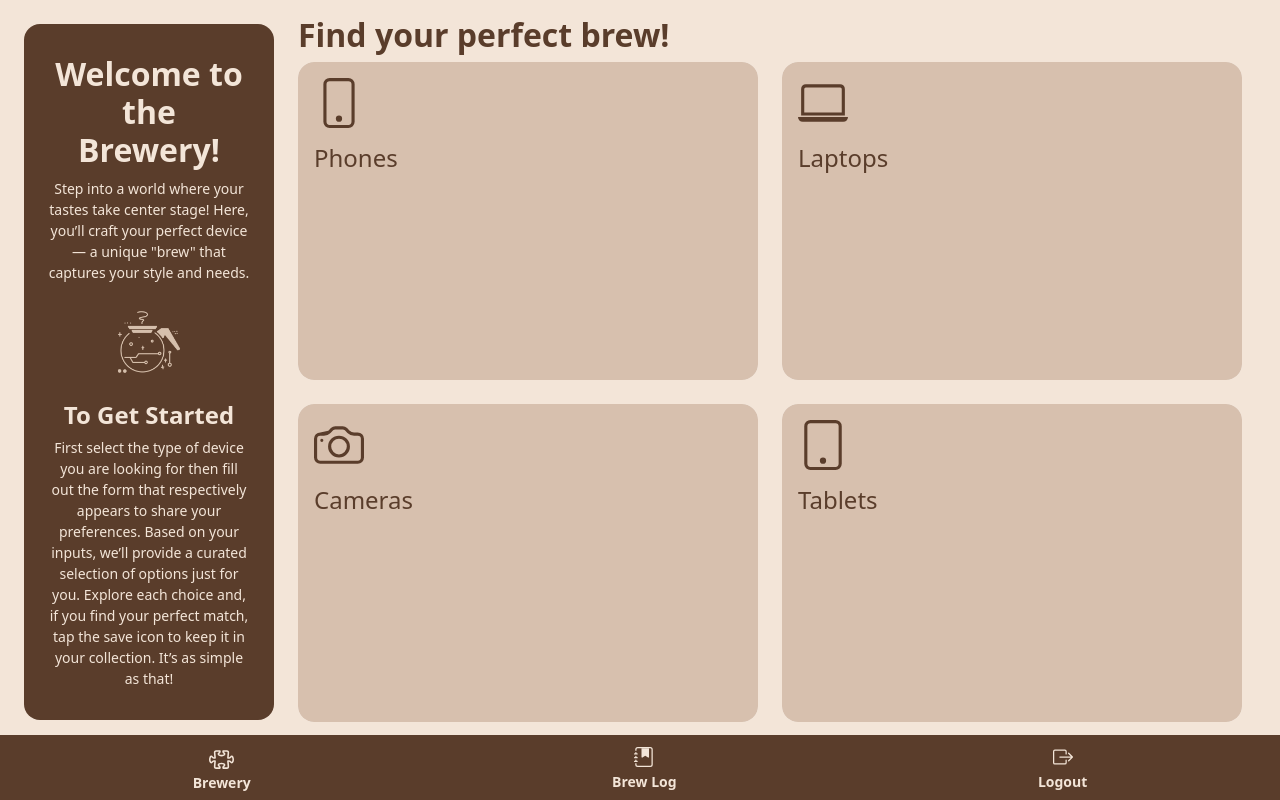
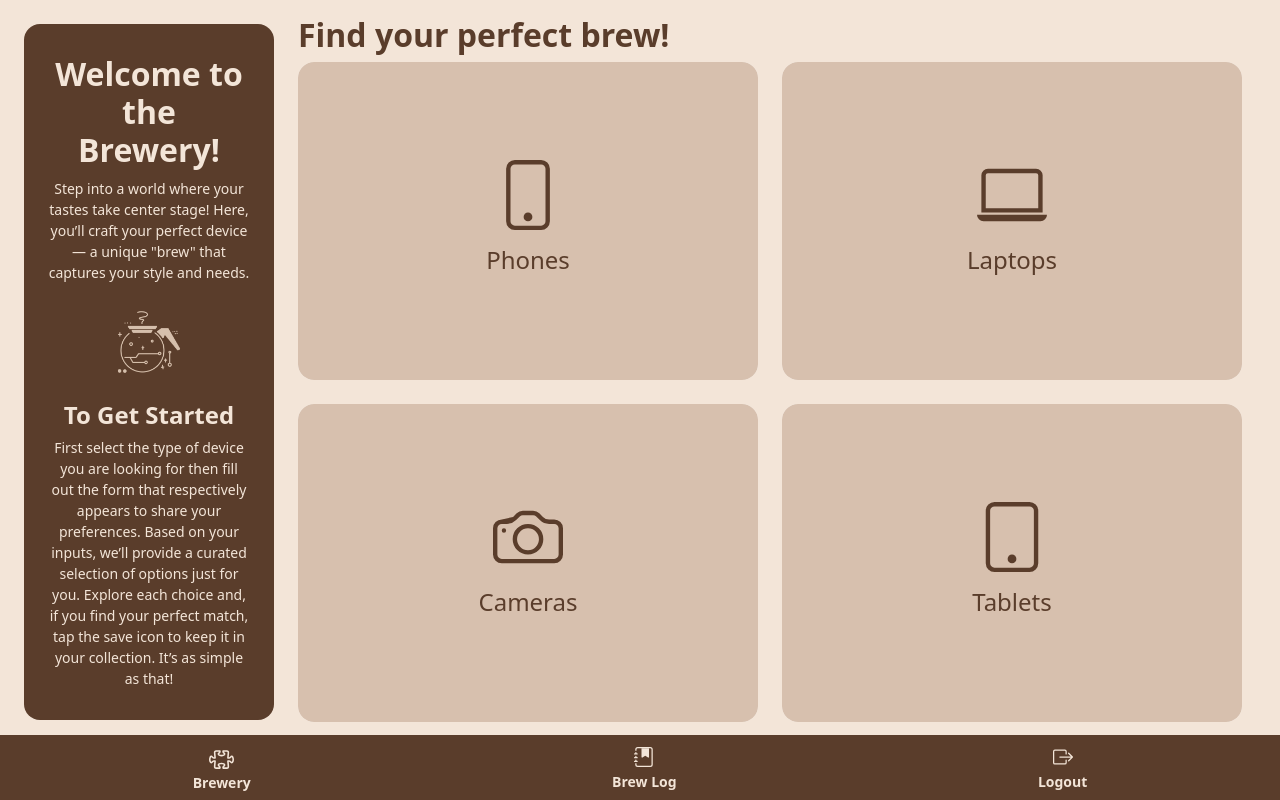
Before and after one commit to Tapple214/brewyourtech, a Django app: page /brewery in a window 1280 px wide. Run offline with Django 5.2, Linux system fonts and the light colour scheme; some libraries are stand-ins or nearby versions.

Commit message:
ui change

```diff
--- a/brewyourtech/byt/templates/byt/brewery.html
+++ b/brewyourtech/byt/templates/byt/brewery.html
@@ -160,20 +160,20 @@
               onclick="showForm('{{ category.id }}Form')"
             >
               <div
-                class="card-body rounded-4 border-0 d-flex flex-column"
-                style="background-color: #d7c0ae; color: #5a3d2b"
+                class="card-body rounded-4 border-0 d-flex flex-column justify-content-center align-items-center"
+                style="background-color: #d7c0ae; color: #5a3d2b; height: 100%"
               >
                 <svg
                   xmlns="http://www.w3.org/2000/svg"
-                  width="50"
-                  height="50"
+                  width="70"
+                  height="70"
                   fill="currentColor"
                   class="bi {{ category.icon }}"
                   viewBox="0 0 16 16"
                 >
                   {{ category.svg_path|safe }}
                 </svg>
-                <h4 class="mt-3">{{ category.name }}</h4>
+                <h4 class="mt-3 text-center">{{ category.name }}</h4>
               </div>
             </div>
           </div>
```
